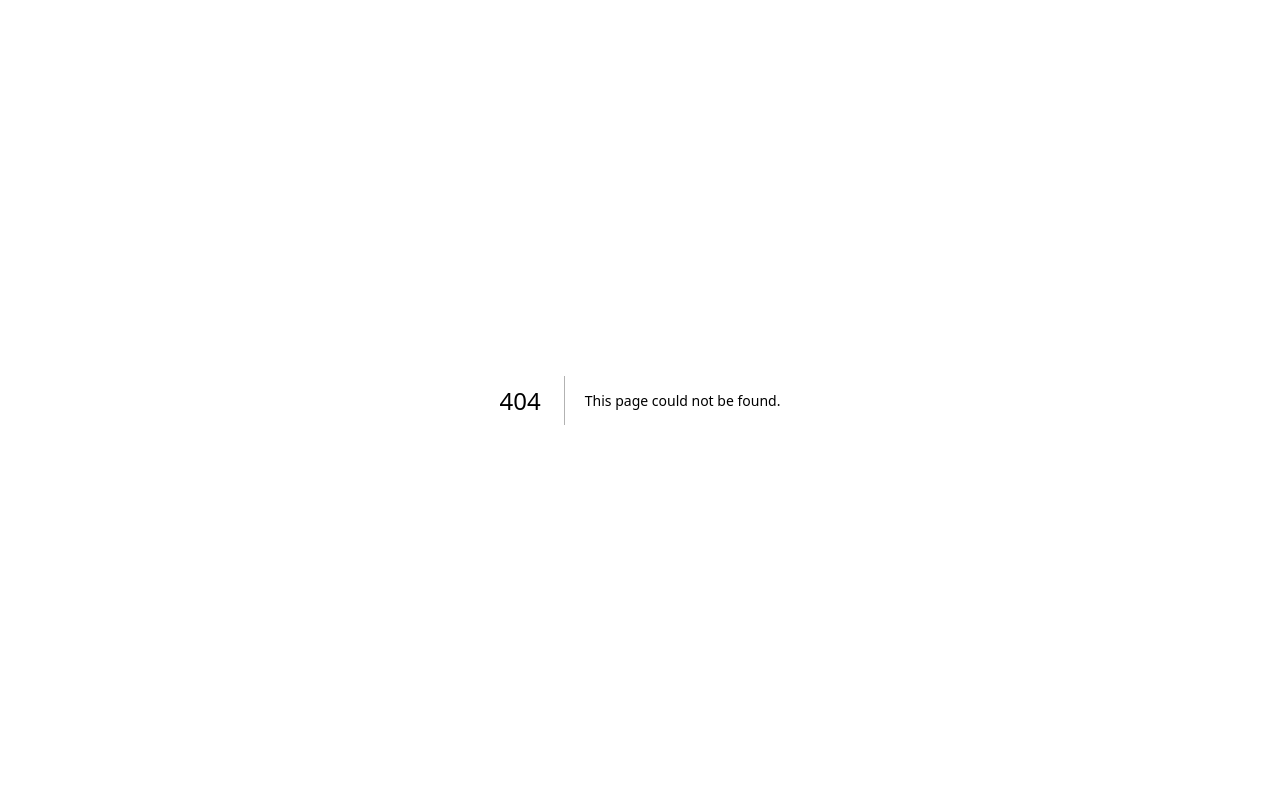
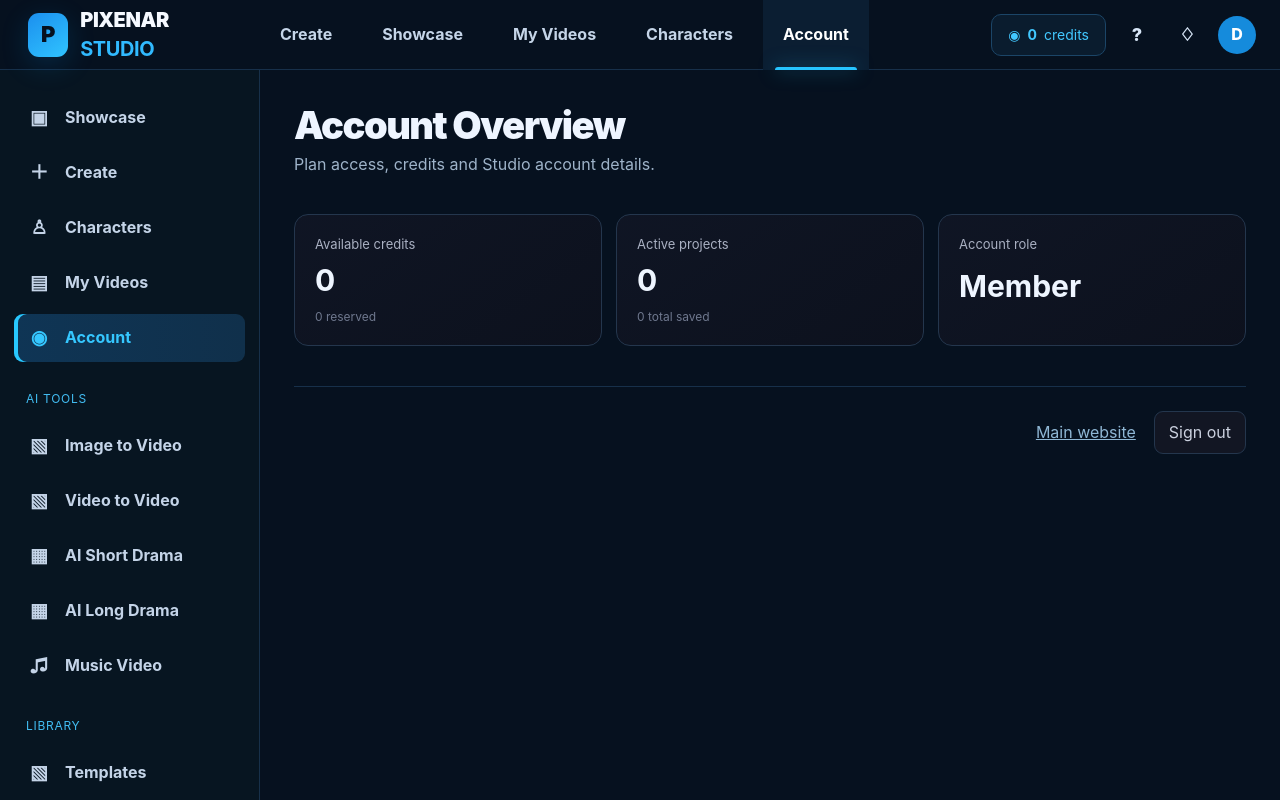
Before and after one commit to tntr24795-dot/PixenarMV, a Next.js app: page /account in a window 1280 px wide. Before the commit this address had no page. Built offline with nearby package versions, Linux system fonts and the light colour scheme; no server answers; the database is empty.

Commit message:
Add separate Studio Account Overview page

```diff
--- /dev/null
+++ b/app/account/page.tsx
@@ -0,0 +1,36 @@
+import Link from "next/link";
+import { createClient } from "@/lib/supabase/server";
+import SignOutButton from "@/components/sign-out-button";
+import { mainSiteUrl } from "@/lib/brand-links";
+
+export default async function AccountPage(){
+  const supabase=await createClient();
+  const {data:{user}}=await supabase.auth.getUser();
+  const [{data:wallet},{data:profile},{data:projects}]=await Promise.all([
+    supabase.from("credit_wallets").select("balance,reserved").maybeSingle(),
+    user ? supabase.from("profiles").select("role,display_name,created_at").eq("user_id",user.id).maybeSingle() : Promise.resolve({data:null}),
+    supabase.from("projects").select("id,status").order("updated_at",{ascending:false}).limit(100),
+  ]);
+  const active=(projects??[]).filter((p:any)=>p.status!=="completed").length;
+  return <main className="memberDash">
+    <header className="memberTopbar">
+      <Link className="memberBrand" href="/studio"><span className="memberBrandMark">P</span><span>PIXENAR <b>STUDIO</b></span></Link>
+      <nav className="memberTopnav"><Link href="/create">Create</Link><Link href="/studio">Showcase</Link><Link href="/my-videos">My Videos</Link><Link href="/characters">Characters</Link><Link className="active" href="/account">Account</Link></nav>
+      <div className="memberTopActions"><span className="memberCredits">◉ <b>{(wallet?.balance??0).toLocaleString()}</b> credits</span><button>?</button><button>♢</button><span className="memberAvatar">D</span></div>
+    </header>
+    <aside className="memberSidebar">
+      <nav><Link className="memberSide" href="/studio"><span>▣</span>Showcase</Link><Link className="memberSide" href="/create"><span>＋</span>Create</Link><Link className="memberSide" href="/characters"><span>♙</span>Characters</Link><Link className="memberSide" href="/my-videos"><span>▤</span>My Videos</Link><Link className="memberSide active" href="/account"><span>◉</span>Account</Link></nav>
+      <div className="memberSideGroup"><small>AI TOOLS</small><Link className="memberSide" href="/create?mode=film"><span>▧</span>Image to Video</Link><Link className="memberSide" href="/create?mode=film"><span>▧</span>Video to Video</Link><Link className="memberSide" href="/create?mode=film"><span>▦</span>AI Short Drama</Link><Link className="memberSide" href="/create?mode=film"><span>▦</span>AI Long Drama</Link><Link className="memberSide" href="/create?mode=music-video"><span>♫</span>Music Video</Link></div>
+      <div className="memberSideGroup"><small>LIBRARY</small><Link className="memberSide" href="/studio"><span>▧</span>Templates</Link><Link className="memberSide" href="/my-videos"><span>▱</span>Assets</Link><Link className="memberSide" href="/characters"><span>♩</span>Voices</Link></div>
+    </aside>
+    <section className="memberContent">
+      <div className="memberContentHead"><div><h1>Account Overview</h1><p>Plan access, credits and Studio account details.</p></div></div>
+      <div className="stats">
+        <article><span>Available credits</span><strong>{(wallet?.balance??0).toLocaleString()}</strong><em>{(wallet?.reserved??0).toLocaleString()} reserved</em></article>
+        <article><span>Active projects</span><strong>{active}</strong><em>{(projects??[]).length} total saved</em></article>
+        <article><span>Account role</span><strong>{profile?.role==="admin"?"Admin":"Member"}</strong><em>{user?.email??""}</em></article>
+      </div>
+      <div className="memberFooterActions"><a href={mainSiteUrl}>Main website</a><SignOutButton/></div>
+    </section>
+  </main>;
+}
```
